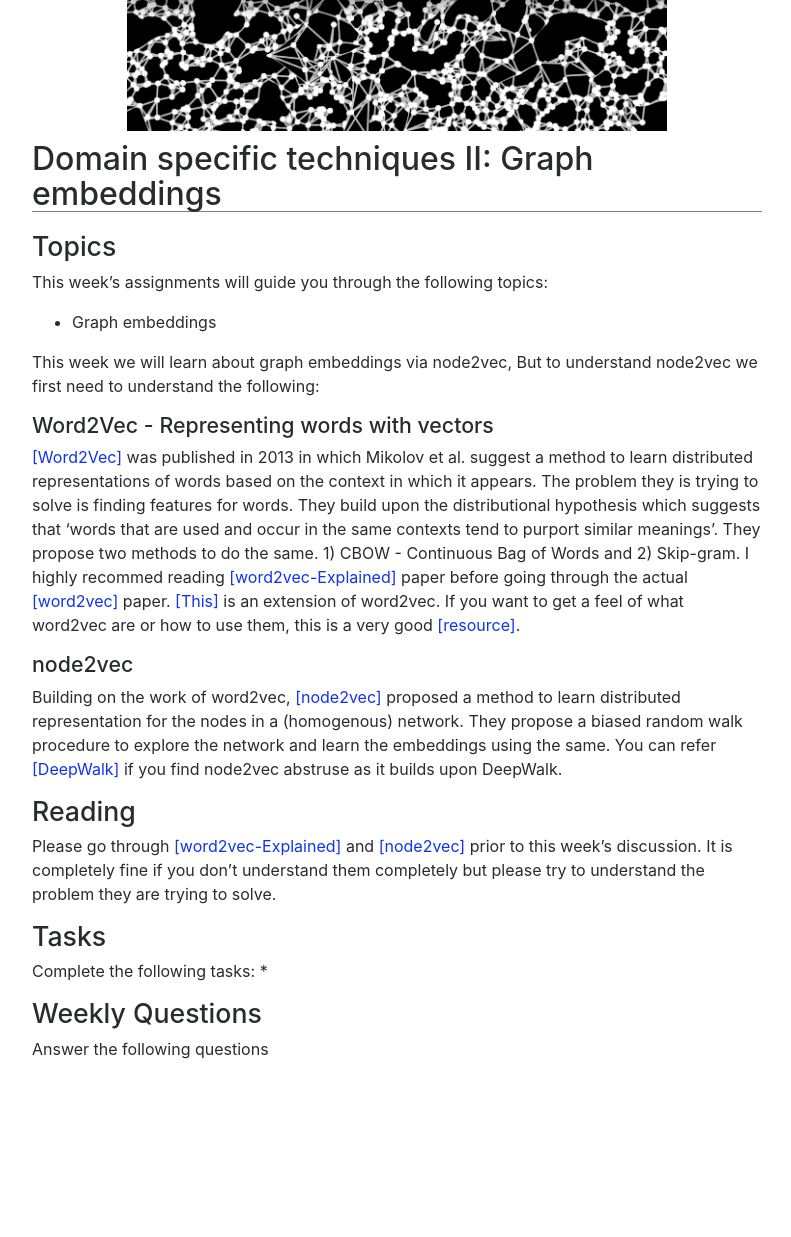
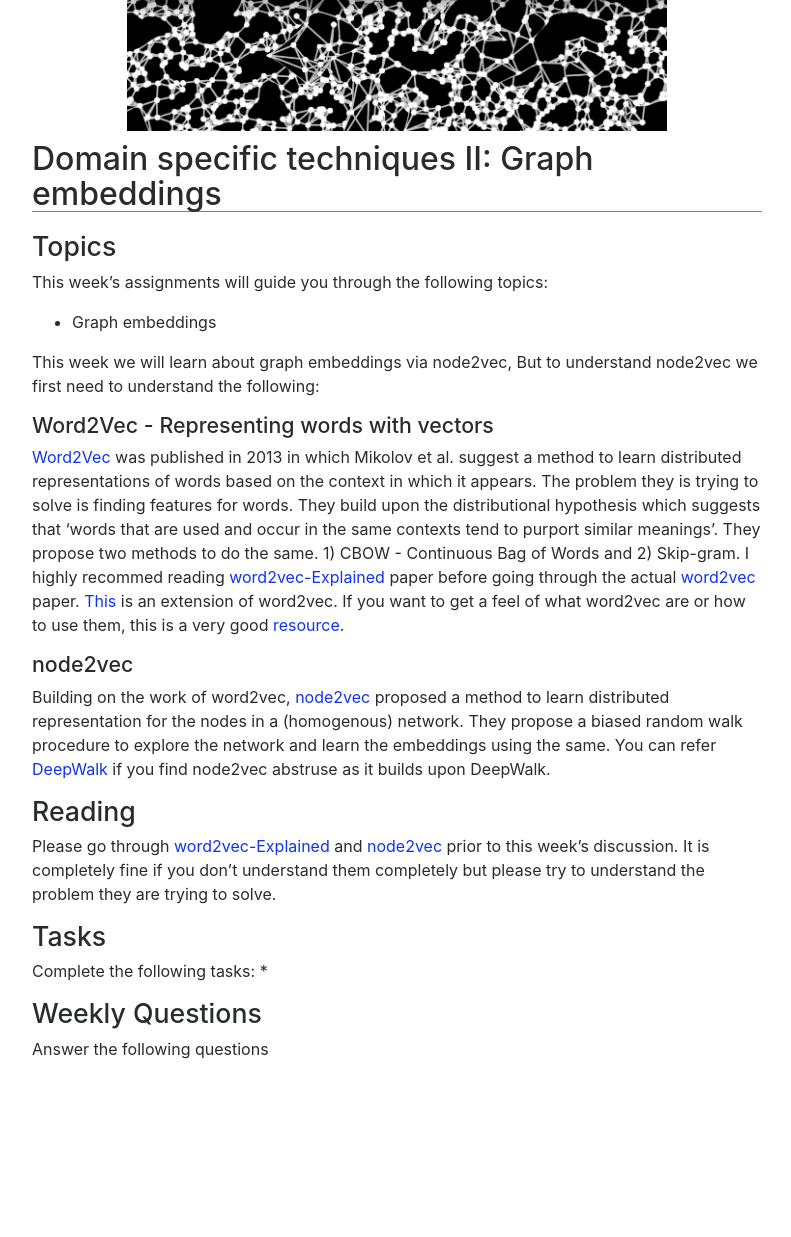
Before and after one commit to gmishne/capstone-graph-analysis, a Jekyll site: the page built from weeks/04-Graph-Methods-II.md, in a window 1280 px wide. Shown: the whole page, without its empty margins (243-1034 px from the left). Built offline with Jekyll 4.4.1, drawn with Linux system fonts in a browser that asks for light colours; nearby versions of some CDN libraries.

Commit message:
initial commit

```diff
--- a/weeks/04-Graph-Methods-II.md
+++ b/weeks/04-Graph-Methods-II.md
@@ -14,15 +14,15 @@ This week's assignments will guide you through the following topics:
 This week we will learn about graph embeddings via node2vec, But to understand node2vec we first need to understand the following:
 
 ### Word2Vec - Representing words with vectors
- [[Word2Vec]](https://arxiv.org/pdf/1301.3781.pdf) was published in 2013 in which Mikolov et al. suggest a method to learn distributed representations of words based on the context in which it appears. The problem they is trying to solve is finding features for words. They build upon the distributional hypothesis which suggests that 'words that are used and occur in the same contexts tend to purport similar meanings'. They propose two methods to do the same. 1) CBOW - Continuous Bag of Words and 2) Skip-gram. I highly recommed reading [[word2vec-Explained]](https://arxiv.org/pdf/1402.3722.pdf) paper before going through the actual [[word2vec]](https://arxiv.org/pdf/1301.3781.pdf) paper. [[This]](https://arxiv.org/pdf/1310.4546.pdf) is an extension of word2vec.
-If you want to get a feel of what word2vec are or how to use them, this is a very good  [[resource]](https://gist.github.com/aparrish/2f562e3737544cf29aaf1af30362f469).
+ [Word2Vec](https://arxiv.org/pdf/1301.3781.pdf) was published in 2013 in which Mikolov et al. suggest a method to learn distributed representations of words based on the context in which it appears. The problem they is trying to solve is finding features for words. They build upon the distributional hypothesis which suggests that 'words that are used and occur in the same contexts tend to purport similar meanings'. They propose two methods to do the same. 1) CBOW - Continuous Bag of Words and 2) Skip-gram. I highly recommed reading [word2vec-Explained](https://arxiv.org/pdf/1402.3722.pdf) paper before going through the actual [word2vec](https://arxiv.org/pdf/1301.3781.pdf) paper. [This](https://arxiv.org/pdf/1310.4546.pdf) is an extension of word2vec.
+If you want to get a feel of what word2vec are or how to use them, this is a very good  [resource](https://gist.github.com/aparrish/2f562e3737544cf29aaf1af30362f469).
 
 ### node2vec
-Building on the work of word2vec,  [[node2vec]](https://arxiv.org/pdf/1607.00653.pdf) proposed a method to learn distributed representation for the nodes in a (homogenous) network. They propose a biased random walk procedure to explore the network and learn the embeddings using the same. You can refer  [[DeepWalk]](https://arxiv.org/pdf/1403.6652.pdf) if you find node2vec abstruse as it builds upon DeepWalk.
+Building on the work of word2vec,  [node2vec](https://arxiv.org/pdf/1607.00653.pdf) proposed a method to learn distributed representation for the nodes in a (homogenous) network. They propose a biased random walk procedure to explore the network and learn the embeddings using the same. You can refer  [DeepWalk](https://arxiv.org/pdf/1403.6652.pdf) if you find node2vec abstruse as it builds upon DeepWalk.
 
 
 ## Reading
-Please go through  [[word2vec-Explained]](https://arxiv.org/pdf/1402.3722.pdf) and  [[node2vec]](https://arxiv.org/pdf/1607.00653.pdf) prior to this week's discussion. It is completely fine if you don't understand them completely but please try to understand the problem they are trying to solve.
+Please go through  [word2vec-Explained](https://arxiv.org/pdf/1402.3722.pdf) and  [node2vec](https://arxiv.org/pdf/1607.00653.pdf) prior to this week's discussion. It is completely fine if you don't understand them completely but please try to understand the problem they are trying to solve.
 
 
 ## Tasks
```
Also changed, not shown: weeks/03-Graph-Methods-I.md (+3 -3 lines), weeks/06-Graph-Learning.md (+2 -2 lines), weeks/07-Benchmark.md (+3 -3 lines).
